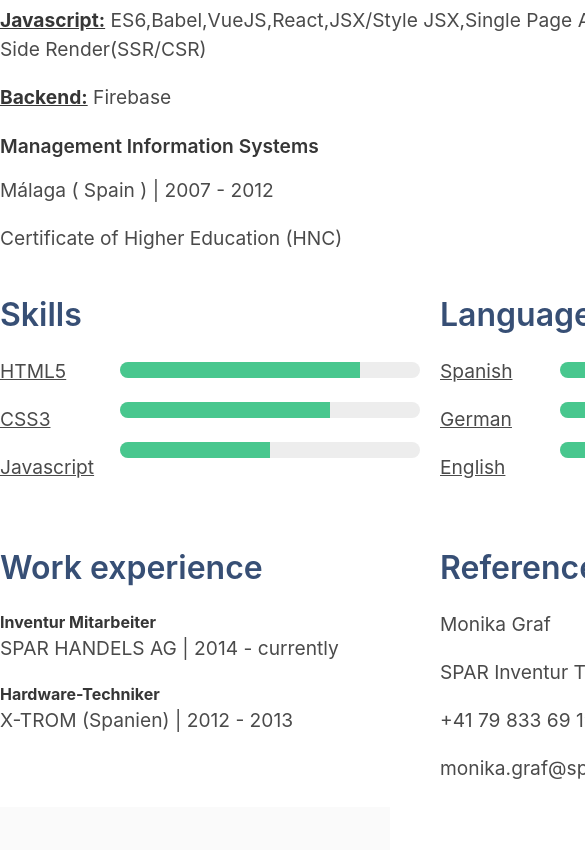
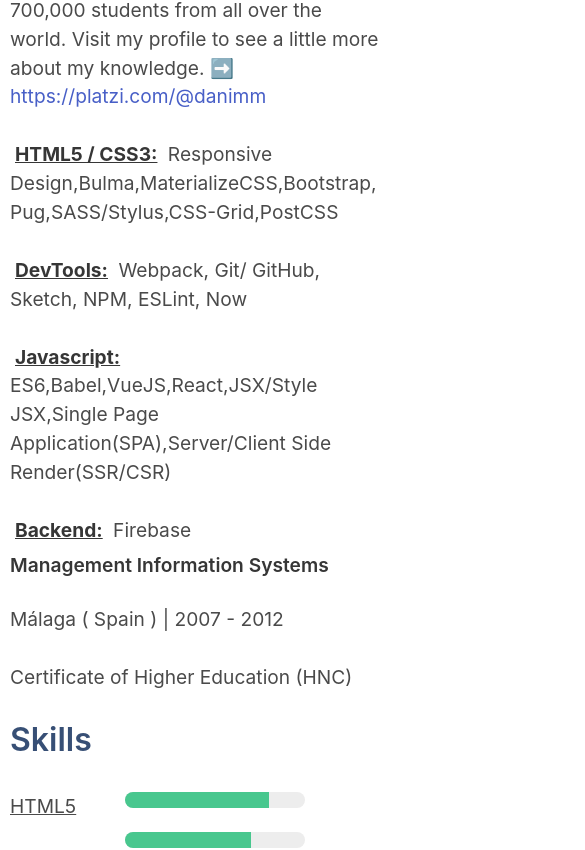
Before and after one commit to danimm/new-web, a Vue app: page /cv in a window 390 px wide. Shown: the part 914-1764 px from the top of the page, 585 px wide, since content can reach past the window. Built offline with nearby package versions, Linux system fonts and the light colour scheme.

Commit message:
cv responsive

```diff
--- a/src/App.vue
+++ b/src/App.vue
@@ -1,8 +1,6 @@
 <template lang="pug">
   #app
     dm-header
-      router-link(to='/') Home
-      router-link(to='/about') About
     router-view
     dm-footer
 
--- a/src/views/Cv.vue
+++ b/src/views/Cv.vue
@@ -10,11 +10,11 @@
         p This is just a small version using only CSS. It's not Responsive yet
         p If you want to see the complete pdf version, write me an email.
           a.button.is-link(href="mailto:info@danimm.com") Email me!
-    .content.description-right
+    .content.about
       h3.subtitle.is-3 About me
       p I am a curious, hard-working and ambitious person who pays attention to the small details. I am into the Frontend development world since 2016.
       p In addition I study on a daily basis using an online course format the new platform technologies, in order to be up to date regarding the new frameworks and skills that are used and demanded by the companies nowadays.
-    .content.ausbildung
+    .content.formation
       h3.title.is-3 Formation
       .content
         p.title Frontend web developer
@@ -60,13 +60,13 @@
           progress.progress.is-success(value="100" max="100")
           progress.progress.is-success(value="60" max="100")
           progress.progress.is-success(value="40" max="100")
-    .content.laboral
+    .content.work
       h3.title.is-3 Work experience
       strong Inventur Mitarbeiter
       p SPAR HANDELS AG | 2014 - currently
       strong Hardware-Techniker
       p X-TROM (Spanien) | 2012 - 2013
-    .content.referenze
+    .content.references
       h3.title.is-3 References
       .content
         p Monika Graf
@@ -99,9 +99,6 @@
     margin-top: 40px;
     grid-template-columns: 1fr 1fr 300px;
   }
-  .content {
-    /* border: 1px solid red; */
-  }
   .titulo {
     grid-column: 1 / span 2;
     text-align: end;
@@ -114,7 +111,7 @@
     grid-column: span 2;
     padding: 10px;
   }
-  .description-right {
+  .about {
     grid-row: span 2;
     grid-column: 3;
   }
@@ -130,13 +127,13 @@
     height: 380px;
     width: 100%;
   }
-  .ausbildung {
+  .formation {
     grid-column: span 2;
   }
-  .ausbildung strong {
+  .formation strong {
     text-decoration: underline;
   }
-  .laboral {
+  .work {
     grid-column: 1;
   }
   .skills {
@@ -152,12 +149,12 @@
     margin-top: 5px;
     width: 300px;
   }
-  .referenze {
+  .references {
     grid-column: span 2;
     display: grid;
     grid-template-columns: repeat(2, 1fr)
   }
-  .referenze h3 {
+  .references h3 {
     grid-column: span 2;
   }
   .contacto {
@@ -168,4 +165,132 @@
   .button {
     margin-left: 10px;
   }
+
+  @media screen and (max-width: 1280px){
+    .grid {
+      grid-template-columns: repeat(2, 1fr);
+      grid-template-areas:  "titulo titulo"
+                            "about img-container"
+                            "skills languages"
+                            "formation formation"
+                            "references work";
+    }
+    .img-container {
+      grid-area: img-container;
+      width: 300px;
+      height: 80%;
+    }
+    .description {
+      display: none;
+    }
+    .titulo {
+      grid-area: titulo;
+      text-align: center;
+    }
+    .about {
+      grid-area: about;
+    }
+    .formation {
+      grid-area: formation;
+    }
+    .work {
+      grid-area: work;
+    }
+    .references {
+      grid-area: references;
+      display: flex;
+      flex-direction: column;
+    }
+  }
+  @media screen and (max-width: 1088px){
+    .grid {
+      grid-template-columns: repeat(2, 1fr);
+      grid-template-areas:  "titulo titulo"
+                            "about about"
+                            "formation formation"
+                            "skills languages"
+                            "work references";
+      margin: 30px;
+    }
+    .img-container {
+      display: none;
+    }
+  }
+  @media screen and (max-width: 1088px){
+    .grid {
+      grid-template-areas:  "titulo titulo"
+                            "about about"
+                            "formation formation"
+                            "skills languages"
+                            "work ."
+                            "references references";
+    }
+    .work {
+      display: flex;
+      flex-direction: column;
+    }
+    .references {
+      display: grid;
+      grid-template-columns: 1fr 1fr;
+    }
+  }
+  @media screen and (max-width: 920px){
+    .formation {
+      display: flex;
+      flex-direction: column;
+    }
+    .grid {
+      grid-template-columns: 1fr;
+      grid-template-areas:  "titulo"
+                            "about"
+                            "formation"
+                            "skills"
+                            "languages"
+                            "work"
+                            "references";
+    }
+    .references {
+      display: flex;
+      flex-direction: column;
+    }
+  }
+  @media screen and (max-width: 610px){
+    p {
+      /* font-size: 1em; */
+    }
+    .grid {
+      margin: 5px;
+    }
+    .content {
+      width: 100%;
+      word-wrap:break-word;
+    }
+  }
+  @media screen and (max-width: 515px){
+    .grid {
+      /* background-color: lightblue; */
+      display: flex;
+      flex-direction: column;
+      justify-content: center;
+    }
+    p, h3, h4, strong {
+      /* padding-left: 5%;
+      padding-right: 5%; */
+      padding: 5px;
+    }
+    .content {
+      margin: 0 auto;
+    }
+    .references {
+      display: flex;
+      flex-direction: column;
+    }
+    .formation {
+      display: flex;
+      flex-direction: column;
+    }
+    progress {
+      max-width: 60%;
+    }
+  }
 </style>
--- a/src/views/Home.vue
+++ b/src/views/Home.vue
@@ -5,7 +5,7 @@
         h1.title Daniel Muñoz Martín
         h2.subtitle Frontend Developer
         .content
-          p New Design! I'm still working on the next features. Comming soon..🤔👍🏻
+          p New Design! I'm still working on new features. Comming soon..🤔👍🏻
 </template>
 
 <style lang="scss" scoped>
--- a/src/views/Portfolio.vue
+++ b/src/views/Portfolio.vue
@@ -1,6 +1,10 @@
 <template lang="pug">
   .containerr
-    .card(v-for="(p, index) in projects")
+    a.card(
+      v-for="(p, index) in projects"
+      :href="p.url"
+      target="_blank"
+    )
       .card-image
         figure.image.is-4by1
           img(:src="p.src")
@@ -50,7 +54,7 @@
             title: 'Memory game',
             description: 'This project is a game to memorize colours using only Javascript. Only for desktop.',
             src: img5,
-            url: 'http://vue-local-storage.surge.sh'
+            url: 'http://mycolors.surge.sh/'
           },
         ]
       }
--- a/src/views/Skills.vue
+++ b/src/views/Skills.vue
@@ -79,6 +79,9 @@
           {
             title: 'NextJS(SSR)'
           },
+          {
+            title: 'SPA'
+          }
         ],
         CSS3: [
           {
```
Also changed, not shown: src/components/HelloWorld.vue (deleted, +0 -15 lines), 13 other files (tests, documents, lock files or other folders).
